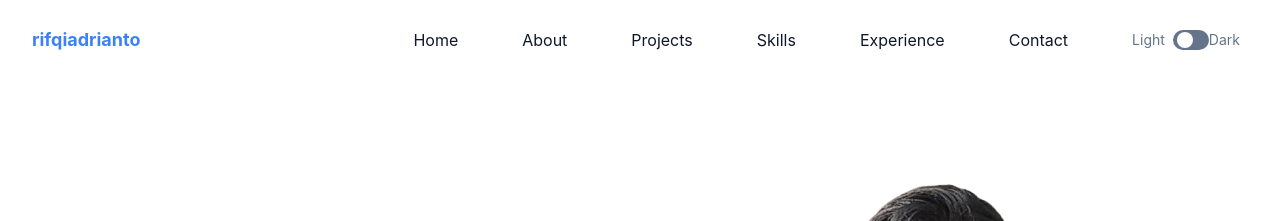
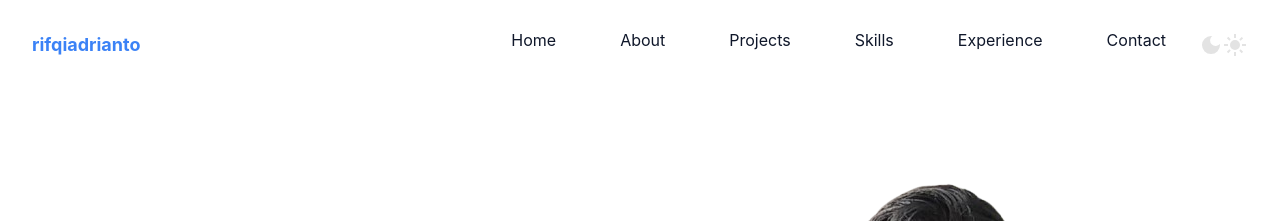
Before and after one commit to rifqiadrianto007/Portofolio-Tailwind, a website: page index.html in a window 1280 px wide. Shown: the top 221 px of the page. Drawn offline with nearby package versions, Linux system fonts and the light colour scheme.

Commit message:
update darkmode switch

```diff
--- a/index.html
+++ b/index.html
@@ -61,7 +61,13 @@
                                 <a href="#contact"
                                     class="text-base text-dark py-2 mx-8 flex group-hover:text-primary dark:text-white">Contact</a>
                             </li>
-                            <li class="flex items-center pl-8 mt-3 lg:mt-0">
+                            <li>
+                                <button id="theme-switch">
+                                    <img src="/src/img/dark_mode.svg" alt="darkMode">
+                                    <img src="/src/img/light_mode.svg" alt="lightMode">
+                                </button>
+                            </li>
+                            <!-- <li class="flex items-center pl-8 mt-3 lg:mt-0">
                                 <div class="flex">
                                     <span class="mr-2 text-sm text-slate-500">Light</span>
                                     <input type="checkbox" class="hidden" id="dark-toggle" />
@@ -75,7 +81,7 @@
                                     </label>
                                     <span class="mr-2 text-sm text-slate-500">Dark</span>
                                 </div>
-                            </li>
+                            </li> -->
                         </ul>
                     </nav>
                 </div>
--- a/src/input.css
+++ b/src/input.css
@@ -52,3 +52,14 @@ body {
         transform: translateX(-100%);
     }
 }
+
+#theme-switch {
+    height: 50px;
+    width: 50px;
+    padding: 0;
+    border-radius: 50%;
+    background-color: ;
+    display: flex;
+    justify-content: center;
+    align-items: center;
+}
```
Also changed, not shown: src/img/dark_mode.svg (added), src/img/light_mode.svg (added), src/style.css.
